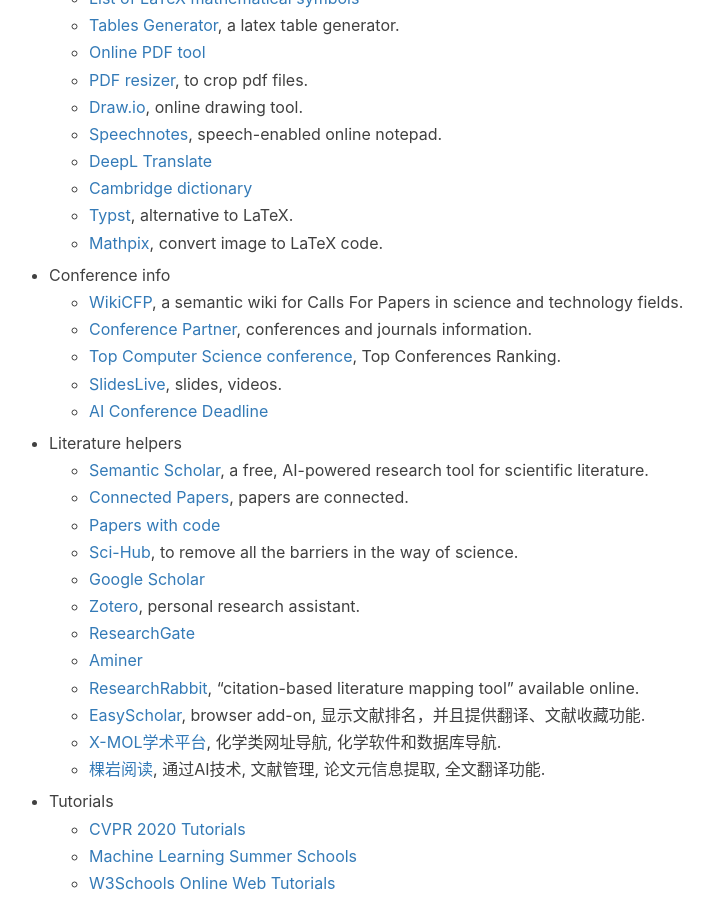
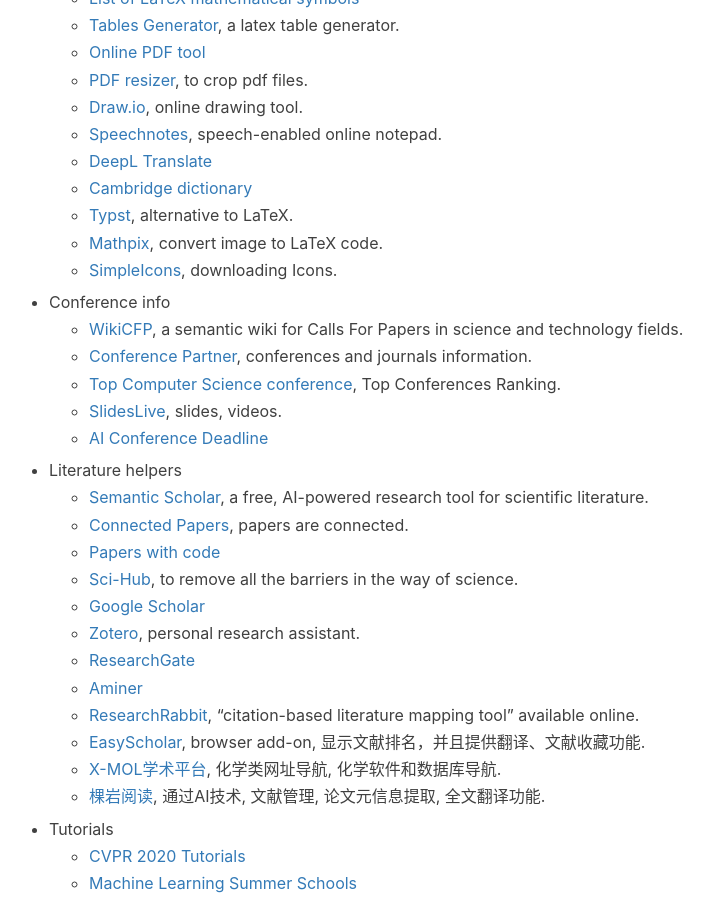
Before and after one commit to jizhang02/jizhang02.github.io, a Jekyll site: the page built from _posts/2022-09-20-productivity.markdown, in a window 1280 px wide and 900 px high, scrolled down 912 px. Shown: the whole window, without its empty margins (256-969 px from the left). Built offline with Jekyll 4.4.1, drawn with Linux system fonts in a browser that asks for light colours; nearby versions of some CDN libraries; a script that is not in the unit is left out; comment, search, counter and statistics services are not loaded.

Commit message:
Update 2022-09-20-productivity.markdown

```diff
--- a/_posts/2022-09-20-productivity.markdown
+++ b/_posts/2022-09-20-productivity.markdown
@@ -34,6 +34,7 @@
     * [Cambridge dictionary](https://dictionary.cambridge.org/us/dictionary/english/)
     * [Typst](https://typst.app/), alternative to LaTeX.
     * [Mathpix](https://snip.mathpix.com/search), convert image to LaTeX code.
+    * [SimpleIcons](https://simpleicons.org/), downloading Icons.
 
 * Conference info
     * [WikiCFP](http://www.wikicfp.com/cfp/), a semantic wiki for Calls For Papers in science and technology fields.
```
